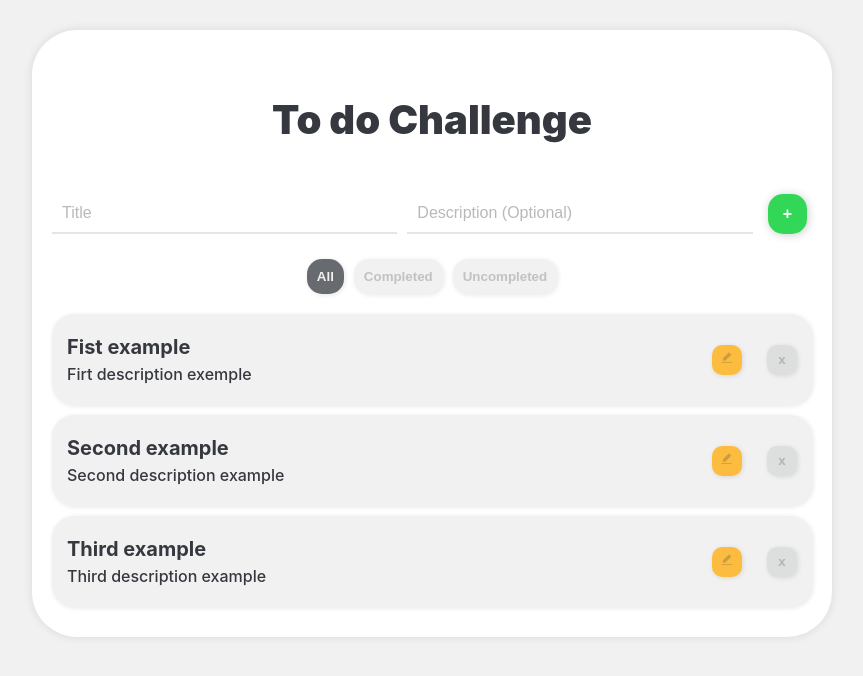
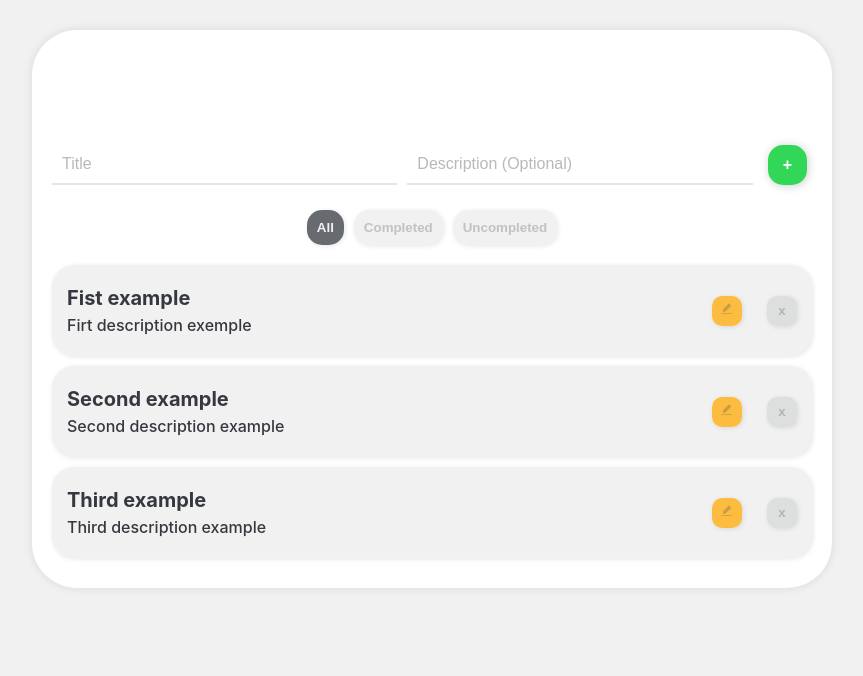
Before and after one commit to Lucasasdev/to-do-list, a React (Create React App) app: page / in a window 1280 px wide. Shown: the top 676 px of the page, without its empty margins (208-1071 px from the left). Built offline with nearby package versions, Linux system fonts and the light colour scheme.

Commit message:
refactor: header receive children prop

```diff
--- a/src/components/header/Header.jsx
+++ b/src/components/header/Header.jsx
@@ -1,9 +1,9 @@
 import "./Header.css";
 
-const Header = () => {
+const Header = ({ children }) => {
   return (
     <div>
-      <h1 className="header">To do Challenge</h1>
+      <h1 className="header">{children}</h1>
     </div>
   );
 };
```
